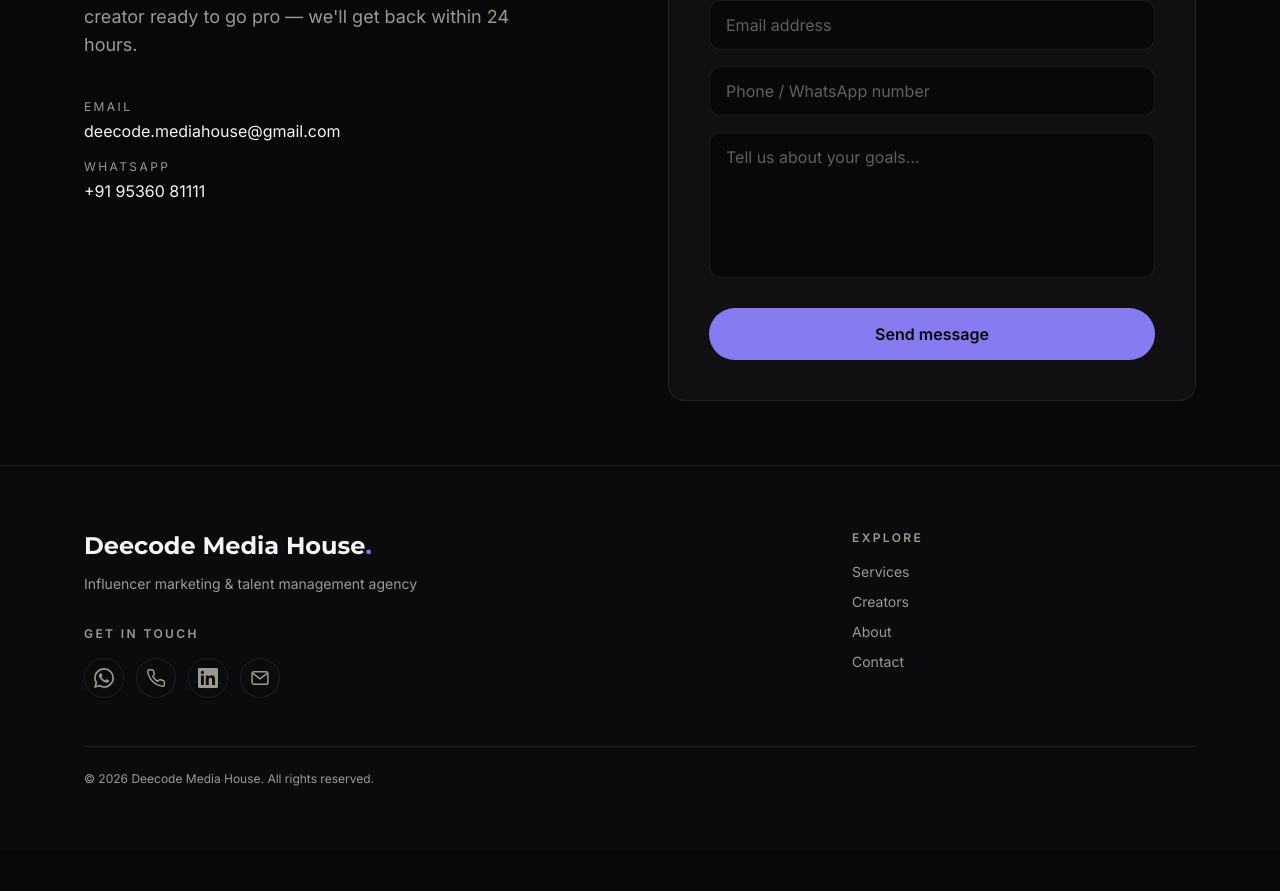
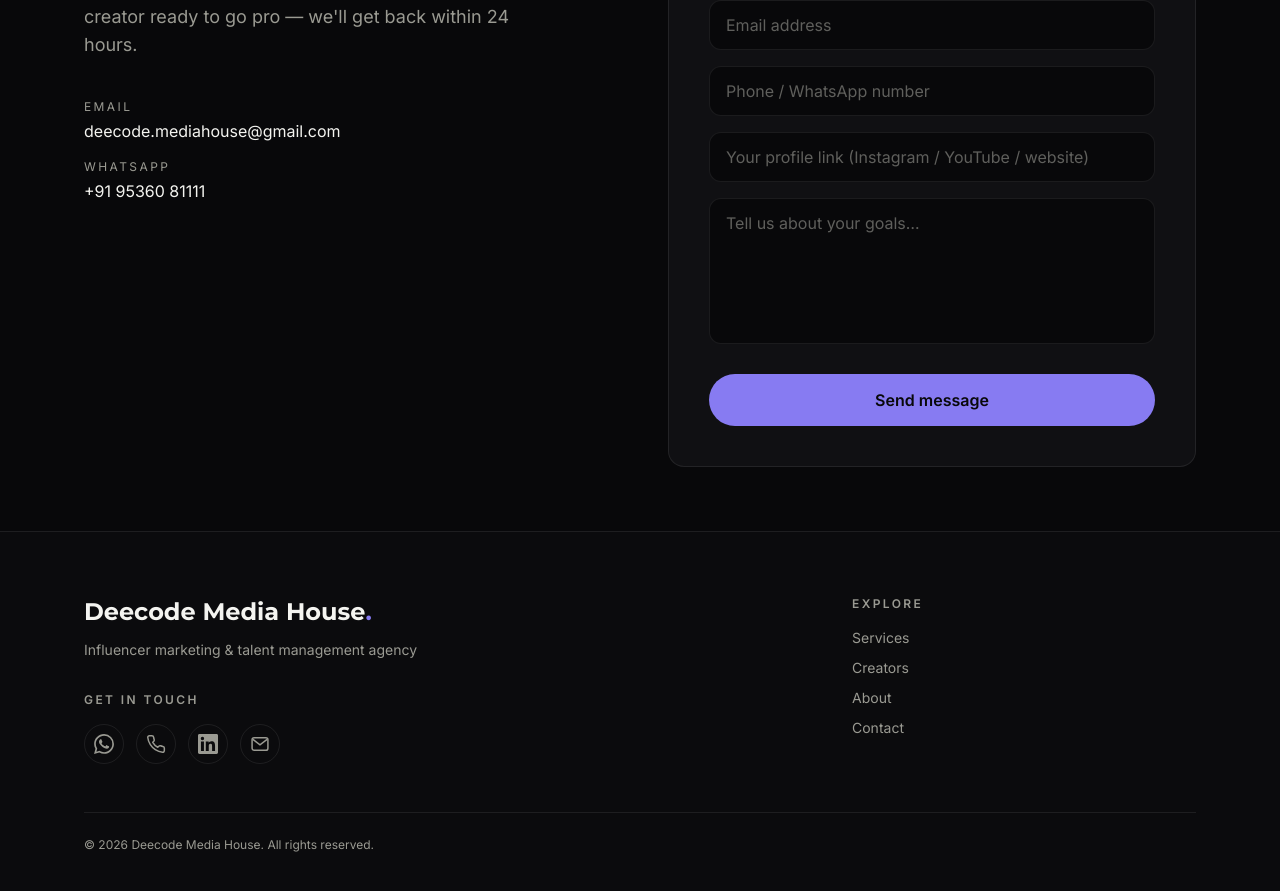
Before and after one commit to Nickgautam02/Deecode, a Next.js app: page / in a window 1280 px wide. Shown: the part 5120-6011 px from the top of the page. Before the commit the page ends 5971 px from the top, so only its background shows below. Built offline with nearby package versions, Linux system fonts and the light colour scheme.

Commit message:
Add required profile field to contact form and sheet webhook

```diff
--- a/components/Contact.tsx
+++ b/components/Contact.tsx
@@ -38,7 +38,7 @@
     if (!webhookUrl) {
       const subject = encodeURIComponent(`${role} — enquiry from ${data.get("name")}`);
       const body = encodeURIComponent(
-        `Name: ${data.get("name")}\nEmail: ${data.get("email")}\nPhone: ${data.get("phone")}\nRole: ${role}\n\n${data.get("message")}`,
+        `Name: ${data.get("name")}\nEmail: ${data.get("email")}\nPhone: ${data.get("phone")}\nProfile: ${data.get("profile")}\nRole: ${role}\n\n${data.get("message")}`,
       );
       window.location.href = `mailto:${site.email}?subject=${subject}&body=${body}`;
       return;
@@ -49,6 +49,7 @@
       name: String(data.get("name") ?? ""),
       email: String(data.get("email") ?? ""),
       phone: String(data.get("phone") ?? ""),
+      profile: String(data.get("profile") ?? ""),
       message: String(data.get("message") ?? ""),
       role,
     });
@@ -162,6 +163,12 @@
                     placeholder="Phone / WhatsApp number"
                     className={inputClasses}
                   />
+                  <input
+                    name="profile"
+                    required
+                    placeholder="Your profile link (Instagram / YouTube / website)"
+                    className={inputClasses}
+                  />
                   <textarea
                     name="message"
                     required
```
Also changed, not shown: 1 other file (tests, documents, lock files or other folders).
